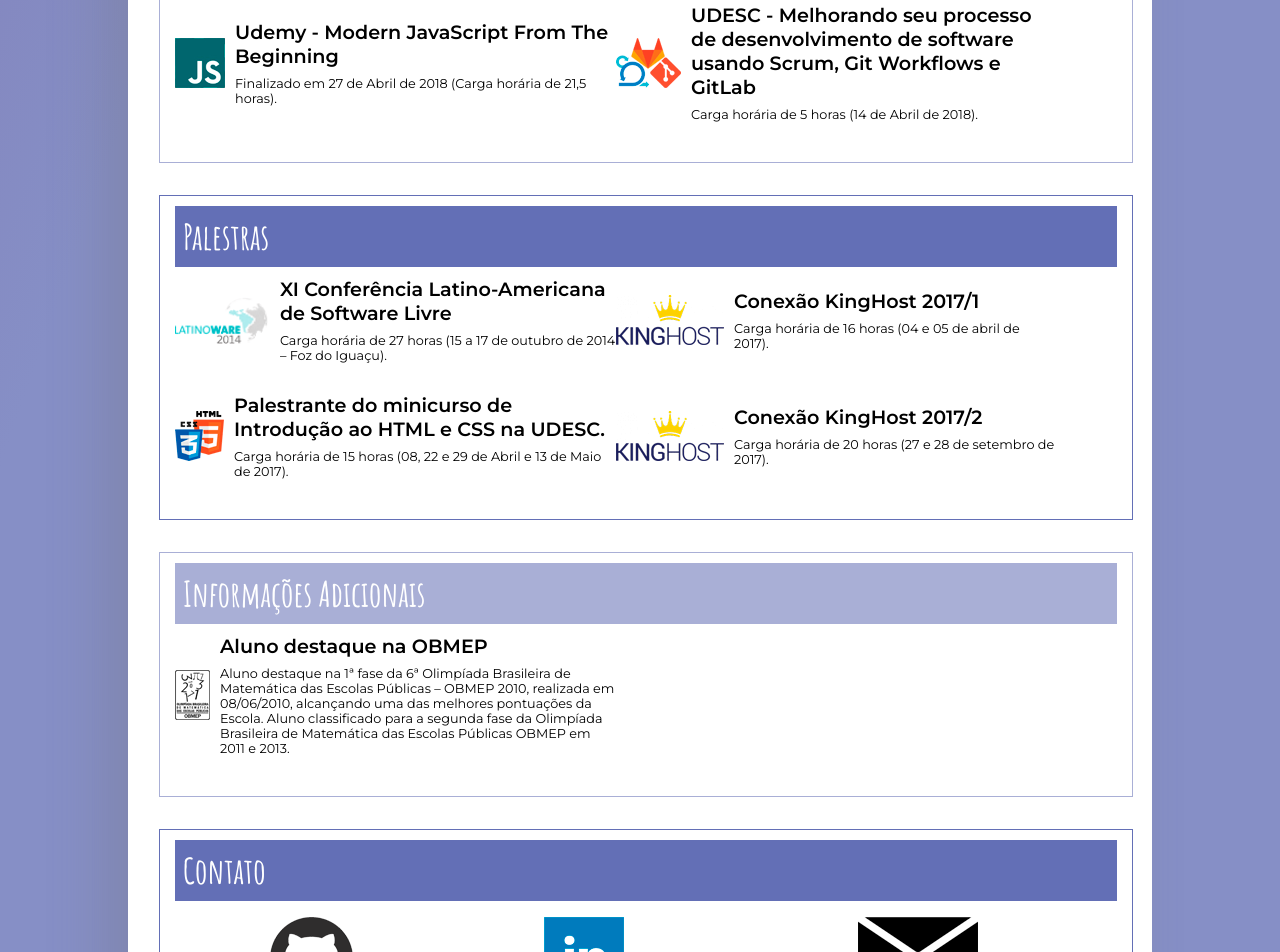
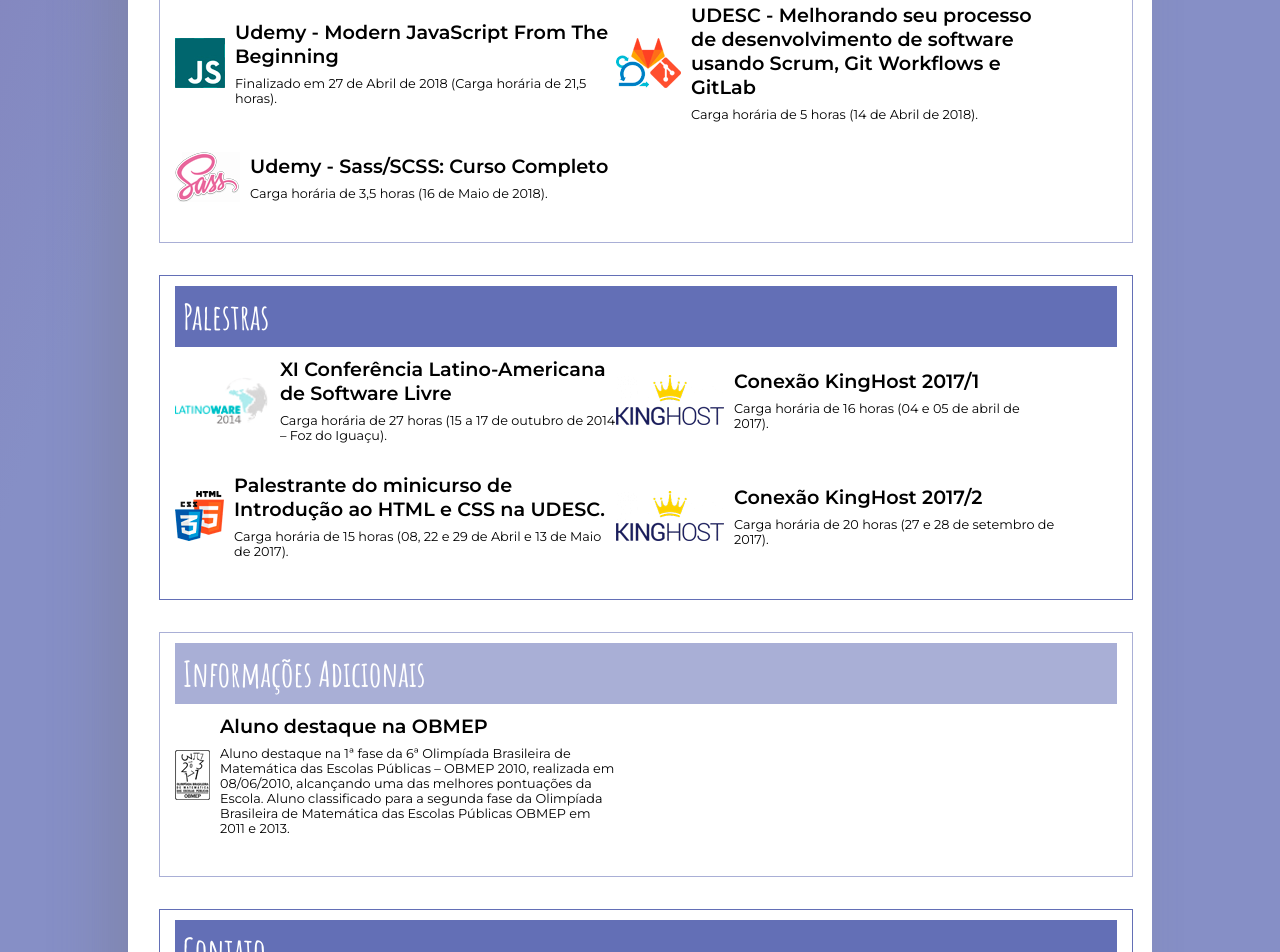
Before and after one commit to lucasfloriani/curriculum-vitae-old, a website built with webpack: page index.html in a window 1280 px wide. Shown: the part 2393-3345 px from the top of the page. Built offline with nearby package versions, Linux system fonts and the light colour scheme.

Commit message:
Add Sass course info and changed description knowledge about sass

```diff
--- a/index.html
+++ b/index.html
@@ -277,6 +277,17 @@
               </p>
             </figcaption>
           </li>
+          <li class="list__item">
+            <figure>
+              <img src="dist/img/cursos/sass.png" alt="Logo Curso Completo de Sass" class="list__item__image">
+            </figure>
+            <figcaption>
+              <h6 class="list__item__title">Udemy - Sass/SCSS: Curso Completo</h6>
+              <p class="list__item__text">
+                Carga horária de 3,5 horas (16 de Maio de 2018).
+              </p>
+            </figcaption>
+          </li>
         </ul>
       </section>
 
--- a/src/js/storage.js
+++ b/src/js/storage.js
@@ -9,7 +9,7 @@
   },
   sass: {
     title: 'Sass',
-    description: 'Conhecimento de 60% do pré processador, codificação seguindo padrões de styleguide presentes em https://sass-guidelin.es .'
+    description: 'Conhecimento de 90% do pré processador, codificação seguindo padrões de styleguide presentes em https://sass-guidelin.es .'
   },
   javascript: {
     title: 'Javascript',
```
Also changed, not shown: dist/img/cursos/sass.png (added).
